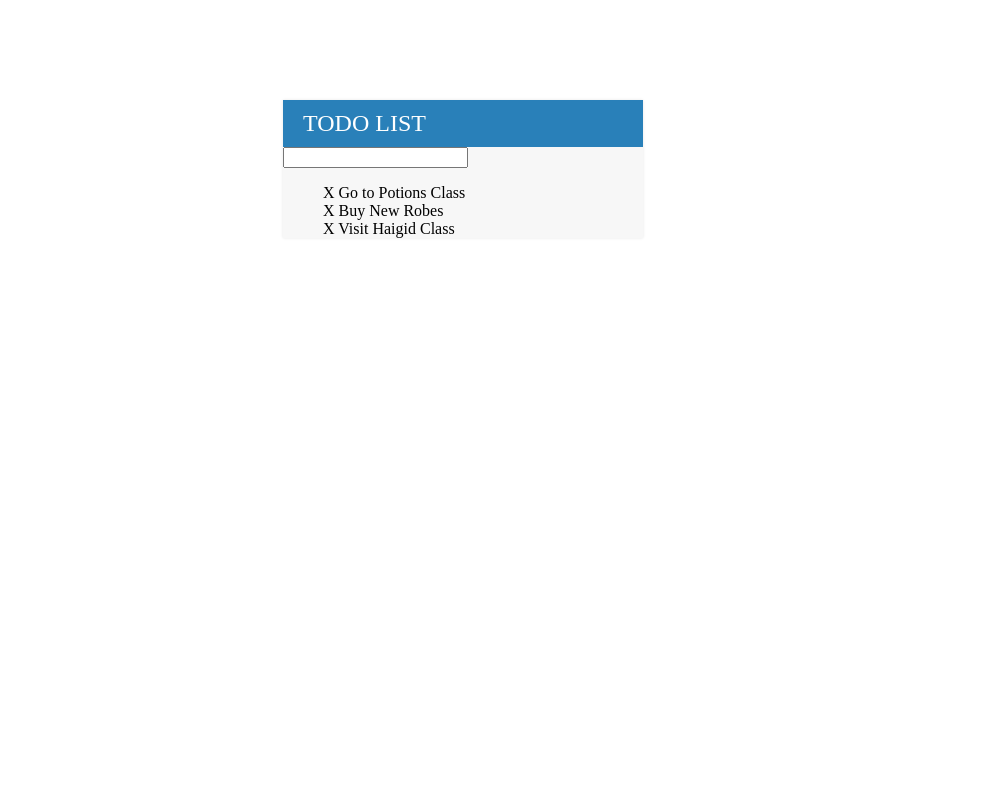
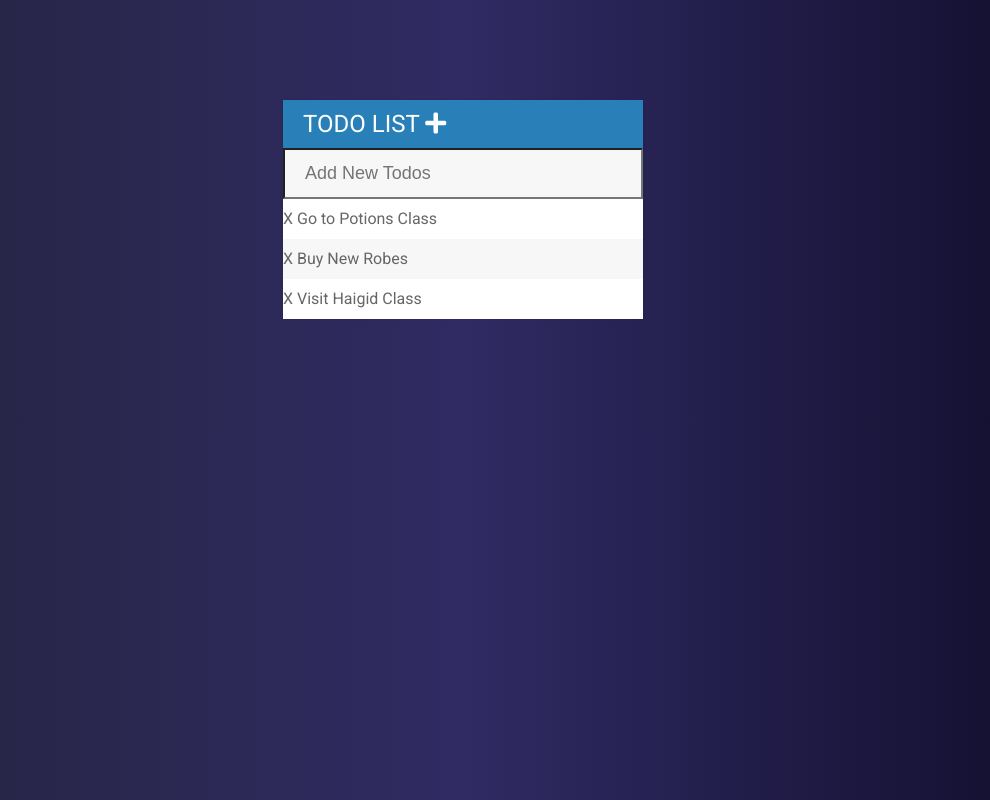
Before and after one commit to mmirabalp/Todo-List, a plain HTML site: page index.html in a window 1280 px wide. Shown: the whole page, without its empty margins (177-1167 px from the left). Drawn offline with Linux system fonts and the light colour scheme.

Commit message:
Work In Progress (Style)

```diff
--- a/assets/css/todos.css
+++ b/assets/css/todos.css
@@ -10,6 +10,47 @@ h1 {
 
 ul {
     list-style: none;
+    margin: 0;
+    padding: 0;
+}
+
+li {
+    background: #fff;
+    height: 40px;
+    line-height: 40px;
+    color: #666;
+}
+
+li:nth-child(2n) {
+    background: #f7f7f7;
+}
+
+input {
+    font-size: 18px;
+    background-color: #f7f7f7;
+    width: 100%;
+    padding: 13px 13px 13px 20px;
+    box-sizing: border-box;
+    color: 2980b9;
+}
+
+input:focus {
+    background: #fff;
+    border: 3px solid #2980b9;
+    outline: none;
+}
+
+body {
+    font-family: Roboto;
+}
+
+body {
+    background: #0f0c29;
+    /* fallback for old browsers */
+    background: -webkit-linear-gradient(to right, #24243e, #302b63, #0f0c29);
+    /* Chrome 10-25, Safari 5.1-6 */
+    background: linear-gradient(to right, #24243e, #302b63, #0f0c29);
+    /* W3C, IE 10+/ Edge, Firefox 16+, Chrome 26+, Opera 12+, Safari 7+ */
 }
 
 .container {
--- a/index.html
+++ b/index.html
@@ -11,7 +11,9 @@
     <meta http-equiv="X-UA-Compatible" content="IE=edge">
     <title>Todo List</title>
     <meta name="description" content="">
+    <link rel="stylesheet" href="https://cdnjs.cloudflare.com/ajax/libs/font-awesome/5.11.2/css/all.css">
     <meta name="viewport" content="width=device-width, initial-scale=1">
+    <link href="https://fonts.googleapis.com/css?family=Roboto:400,500,700&display=swap" rel="stylesheet">
     <link rel="stylesheet" href="assets/css/todos.css">
 </head>
 
@@ -21,8 +23,8 @@
         <![endif]-->
 
     <div class="container">
-        <h1>Todo List</h1>
-        <input type="text" class="type text">
+        <h1>Todo List <i class="fa fa-plus"></i></h1>
+        <input type="text" placeholder="Add New Todos" class="type text">
         <ul>
             <li><span>X</span> Go to Potions Class</li>
             <li><span>X</span> Buy New Robes</li>
```
